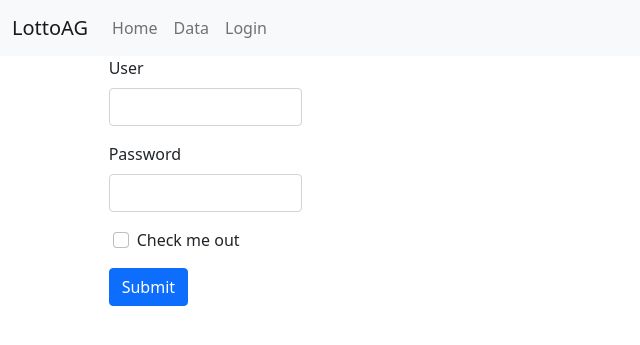
After one commit to ruuskan/bootcamp-demo, a Flask app: page /form in a window 1280 px wide. The commit adds this page. Shown: the top 345 px of the page, without its empty margins (0-640 px from the left). Run offline with Flask 2, Linux system fonts and the light colour scheme; some libraries are stand-ins or nearby versions.

Commit message:
Testing login methods without success, login.html neater

```diff
--- a/app.py
+++ b/app.py
@@ -1,18 +1,33 @@
-from flask import Flask, render_template
+from flask import Flask, render_template, request, flash
 
 app = Flask(__name__)
 
+logged = False
+print(logged)
 @app.route("/")
 def welcome():
-    return render_template("index.html", title="Welcome")
+    return render_template("index.html", title="Welcome", loggedin=logged)
 
 @app.route("/test1")
 def test1():
-    return render_template("test1.html", title="Testing")
+    return render_template("test1.html", title="Testing", loggedin=logged)
+
+@app.route("/form")
+def form():
+    return render_template("login.html", title="Login", loggedin=logged)
+
+@app.route("/data")
+def data():
+    return render_template("data.html", title="Data", loggedin=logged)
 
 @app.route("/login", methods=["POST"])
 def login():
-    1+1
+    if request.form["username"]=="admin" and request.form["password"]=="admin":
+        logged = True
+        return render_template('loggedin.html', title="Successful login", loggedin=logged)
+    else:
+        logged = False
+        return render_template('login.html', title="Failed login", loggedin=logged)
 
 if __name__ == "__main__":
     app.run(port=5000, debug=True)
--- a/templates/base.html
+++ b/templates/base.html
@@ -1,17 +1,19 @@
 <!DOCTYPE html>
 <html lang="en">
+
 <head>
     <meta charset="UTF-8">
     <meta http-equiv="X-UA-Compatible" content="IE=edge">
     <meta name="viewport" content="width=device-width, initial-scale=1.0">
 
-    <link href="https://cdn.jsdelivr.net/npm/bootstrap@5.1.3/dist/css/bootstrap.min.css" rel="stylesheet" integrity="sha384-1BmE4kWBq78iYhFldvKuhfTAU6auU8tT94WrHftjDbrCEXSU1oBoqyl2QvZ6jIW3" crossorigin="anonymous">
-    <script src="https://cdn.jsdelivr.net/npm/bootstrap@5.1.3/dist/js/bootstrap.bundle.min.js" integrity="sha384-ka7Sk0Gln4gmtz2MlQnikT1wXgYsOg+OMhuP+IlRH9sENBO0LRn5q+8nbTov4+1p" crossorigin="anonymous"></script>
+    <link href="https://cdn.jsdelivr.net/npm/bootstrap@5.1.3/dist/css/bootstrap.min.css" rel="stylesheet"
+        integrity="sha384-1BmE4kWBq78iYhFldvKuhfTAU6auU8tT94WrHftjDbrCEXSU1oBoqyl2QvZ6jIW3" crossorigin="anonymous">
 
     <title>{{title}}</title>
     {% block head %}
     {% endblock %}
 </head>
+
 <body>
     <nav class="navbar navbar-expand-lg navbar-light bg-light">
         <div class="container-fluid">
@@ -22,16 +24,29 @@
             </button>
             <div class="collapse navbar-collapse" id="navbarNavAltMarkup">
                 <div class="navbar-nav">
-                    <a class="nav-link active" aria-current="page" href="test1">Home</a>
-                    <a class="nav-link" href="#">Features</a>
-                    <a class="nav-link" href="#">Pricing</a>
-                    <a class="nav-link disabled">Disabled</a>
+                    <a class="nav-link" aria-current="page" href="test1">Home</a>
+                    <a class="nav-link" href="data">Data</a>
+                    {% if loggedin %}
+                    <a class="nav-link" href="form">Logout</a>
+                    {% else %}
+                    <a class="nav-link" href="form">Login</a>
+                    {% endif %}
+
                 </div>
             </div>
         </div>
     </nav>
     {% block body %}
     {% endblock %}
+    <script src="https://code.jquery.com/jquery-3.2.1.slim.min.js"
+        integrity="sha384-KJ3o2DKtIkvYIK3UENzmM7KCkRr/rE9/Qpg6aAZGJwFDMVNA/GpGFF93hXpG5KkN"
+        crossorigin="anonymous"></script>
+    <script src="https://cdnjs.cloudflare.com/ajax/libs/popper.js/1.12.3/umd/popper.min.js"
+        integrity="sha384-vFJXuSJphROIrBnz7yo7oB41mKfc8JzQZiCq4NCceLEaO4IHwicKwpJf9c9IpFgh"
+        crossorigin="anonymous"></script>
+    <script src="https://maxcdn.bootstrapcdn.com/bootstrap/4.0.0-beta.2/js/bootstrap.min.js"
+        integrity="sha384-alpBpkh1PFOepccYVYDB4do5UnbKysX5WZXm3XxPqe5iKTfUKjNkCk9SaVuEZflJ"
+        crossorigin="anonymous"></script>
+</body>
 
-</body>
 </html>
--- /dev/null
+++ b/templates/data.html
@@ -0,0 +1,5 @@
+{% extends 'base.html'%}
+
+{% block body %}
+<h1>Data</h1>
+{% endblock %}
--- /dev/null
+++ b/templates/login.html
@@ -0,0 +1,36 @@
+{% extends 'base.html'%}
+
+{% block body %}
+<form method="post" action="/login">
+    <div class="row mb-3">
+        <div class="col-1"> </div>
+        <div class="col-2">
+            <label for="userInput" class="form-label">User</label>
+            <input name="username" type="text" class="form-control" id="username" aria-describedby="userlHelp">
+        </div>
+        <div class="col-5"></div>
+    </div>
+    <div class="row mb-3">
+        <div class="col-1"> </div>
+        <div class="col-2">
+            <label for="passwordInput" class="form-label">Password</label>
+            <input name="password" type="password" class="form-control" id="password">
+        </div>
+        <div class="col-5"></div>
+    </div>
+    <div class="row">
+        <div class="col-1"> </div>
+        <div class="mb-3 form-check col-4 ms-3">
+            <input type="checkbox" class="form-check-input" id="exampleCheck1">
+            <label class="form-check-label" for="exampleCheck1">Check me out</label>
+        </div>
+    </div>
+    <div class="row">
+        <div class="col-1"> </div>
+        <div class="col-5"> <button type="submit" class="btn btn-primary">Submit</button></div>
+
+    </div>
+
+</form>
+
+{% endblock %}
```
Also changed, not shown: templates/loggedin.html (added, +11 -0 lines), templates/test1.html (+34 -1 lines).
